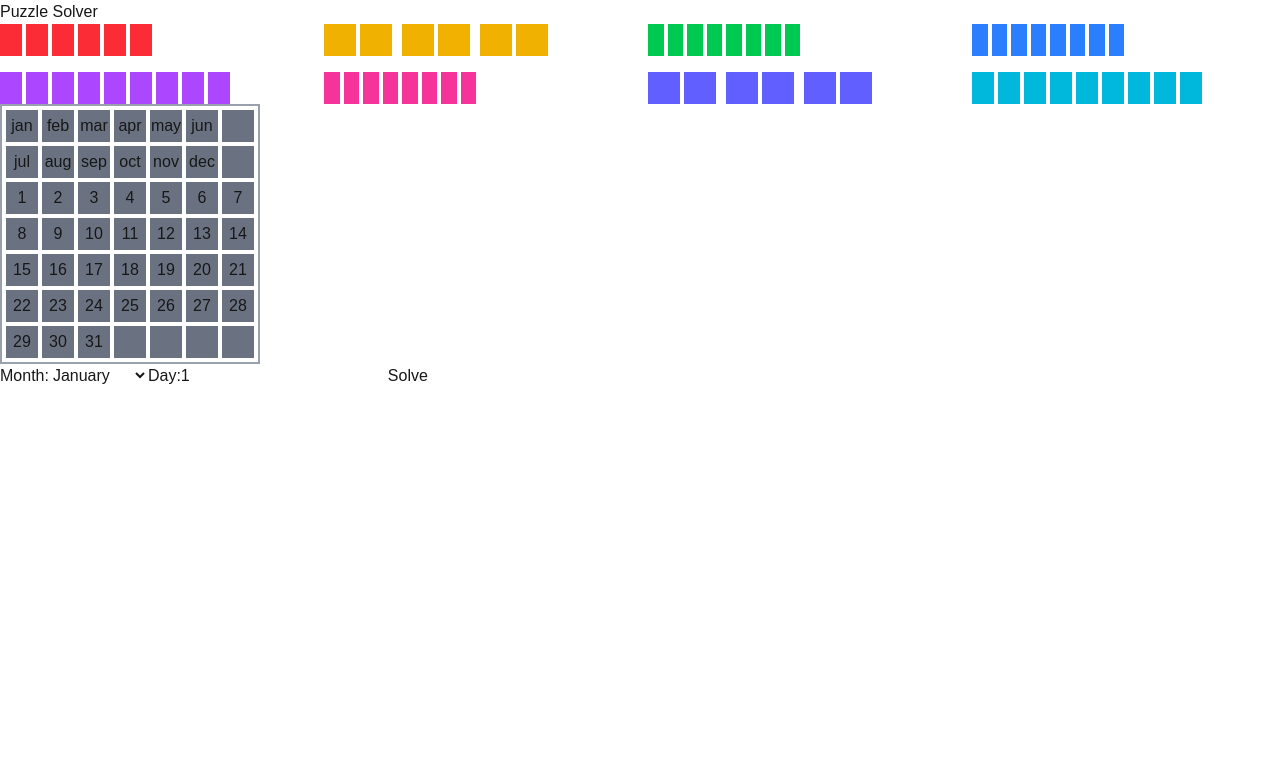
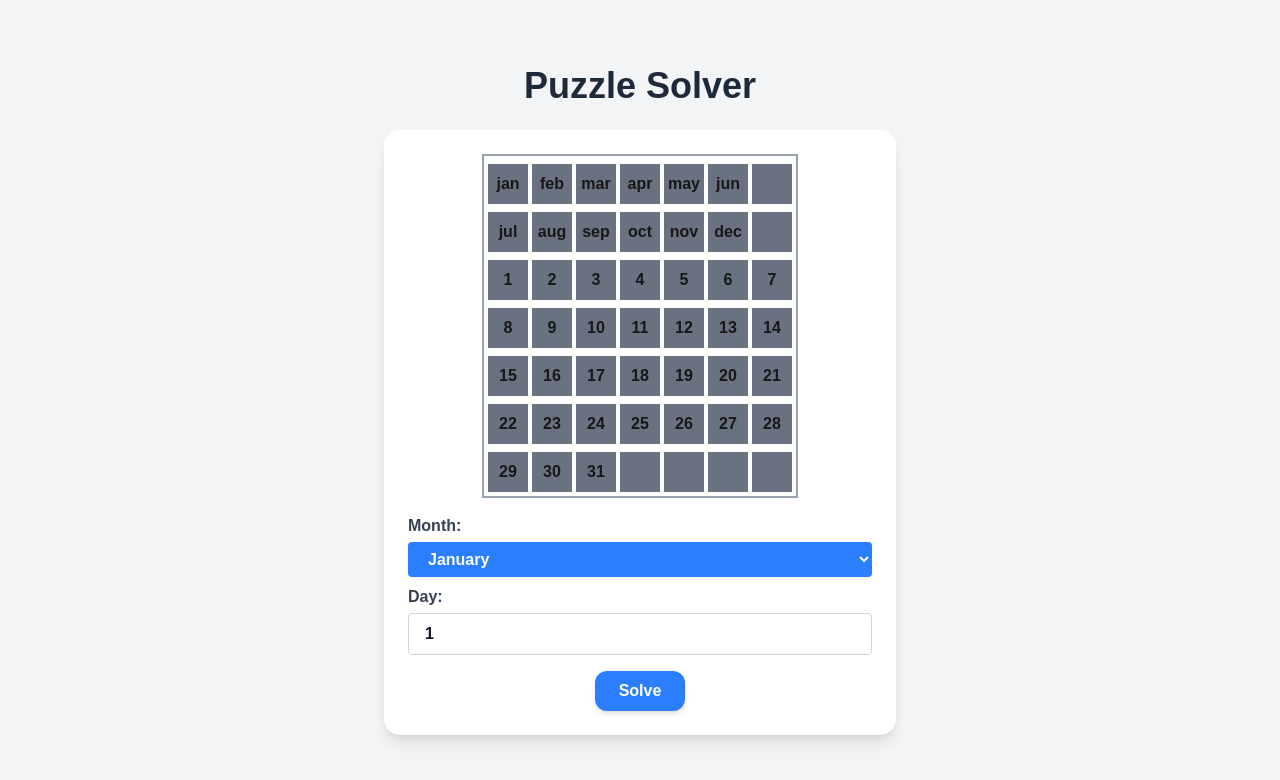
Before and after one commit to turbak/puzzle-solver, a Next.js app: page / in a window 1280 px wide. Shown: the top 780 px of the page. Built offline with nearby package versions, Linux system fonts and the light colour scheme.

Commit message:
beautify

```diff
--- a/src/app/page.tsx
+++ b/src/app/page.tsx
@@ -18,14 +18,21 @@ export default function Home() {
         }
     }
 
-    return <>
-        <h1>Puzzle Solver</h1>
-        <div className=''>
-            <PieceSelector pieces={pieces} setPieces={console.log} />
+    return (
+        <div className="flex flex-col items-center justify-center min-h-screen bg-gray-100 p-6">
+            <h1 className="text-4xl font-bold text-gray-800 mb-6">Puzzle Solver</h1>
+            <div className="bg-white shadow-lg rounded-2xl p-6 w-full max-w-lg flex flex-col items-center space-y-4">
+
                 <GridView grid={solution || grid} />
-            <label>
+
+                <div className="flex flex-col space-y-2 w-full">
+                    <label className="flex flex-col text-gray-700 font-semibold">
                         Month:
-                <select value={month} onChange={e => setMonth(e.target.value as Month)}>
+                        <select
+                            className="bg-blue-500 hover:bg-blue-700 text-white font-bold py-2 px-4 rounded mt-1"
+                            value={month}
+                            onChange={e => setMonth(e.target.value as Month)}
+                        >
                             <option value="jan">January</option>
                             <option value="feb">February</option>
                             <option value="mar">March</option>
@@ -39,12 +46,29 @@ export default function Home() {
                             <option value="nov">November</option>
                             <option value="dec">December</option>
                         </select>
+                    </label>
+
+                    <label className="flex flex-col text-gray-700 font-semibold">
                         Day:
-                <input type="number" value={day} pattern='^([1-9])|([1-3][0-9])$' onChange={e => setDay(parseInt(e.target.value))} />
+                        <input
+                            className="bg-white text-gray-900 font-bold py-2 px-4 rounded border border-gray-300 mt-1"
+                            type="number"
+                            value={day}
+                            pattern="^([1-9])|([1-3][0-9])$"
+                            onChange={e => setDay(parseInt(e.target.value))}
+                        />
                     </label>
-            <button onClick={solvePuzzle}>Solve</button>
                 </div>
-    </>
+
+                <button
+                    className="bg-blue-500 hover:bg-blue-700 text-white font-bold py-2 px-6 rounded-xl shadow-md transition-all"
+                    onClick={solvePuzzle}
+                >
+                    Solve
+                </button>
+            </div>
+        </div>
+    )
 }
 
 
@@ -107,7 +131,7 @@ function GridView(props: {
                 return (
                     <div
                         key={`${i}-${j}`}
-                        className={`w-8 h-8 flex items-center justify-center
+                        className={`w-10 h-10 flex items-center justify-center font-bold mt-1
                             ${cell?.includes('{')
                                 ? colorFromId(parseInt(cell.replace('{', '').replace('}', '')))
                                 : 'bg-gray-500'
```
Lines whose indentation alone changed are shown as unchanged.
